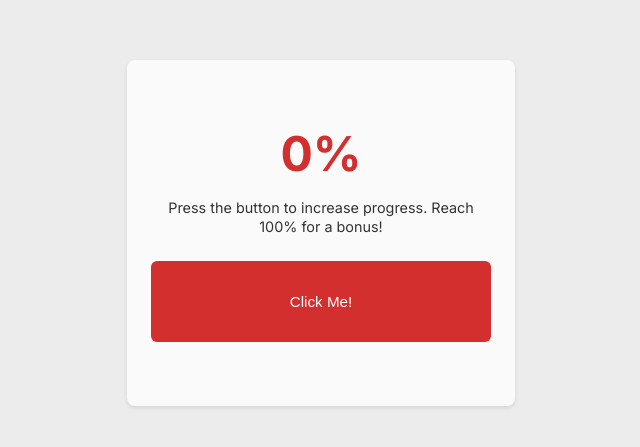
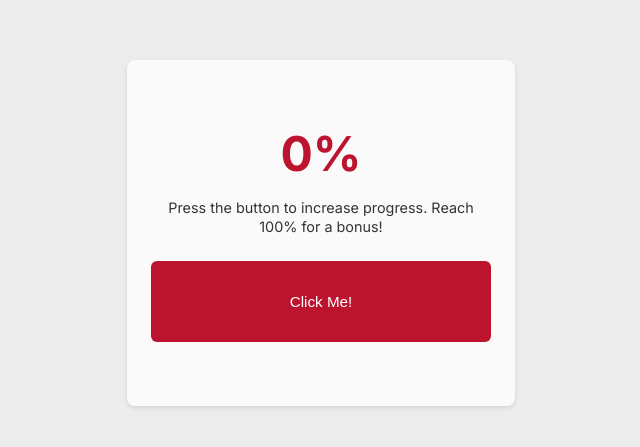
Before and after one commit to Sianuga/IlluminateApp, a Next.js app: page /clicker in a window 1280 px wide. Shown: the part 167-614 px from the top of the page, without its empty margins (319-959 px from the left). Built offline with nearby package versions, Linux system fonts and the light colour scheme.

Commit message:
better something

```diff
--- a/src/app/clicker/ClickerPage.css
+++ b/src/app/clicker/ClickerPage.css
@@ -43,13 +43,13 @@ body {
 .clicker-top-bar-left h1 {
   font-size: 1.1rem;
   font-weight: 700;
-  color: #d32f2f;
+  color: #BC142E;
 }
 
 .clicker-top-bar-right {
   font-size: 1rem;
   font-weight: 700;
-  color: #d32f2f;
+  color: #BC142E;
 }
 
 /* Card styling */
@@ -68,7 +68,7 @@ body {
 .clicker-progress {
   font-size: 3rem;
   font-weight: 700;
-  color: #d32f2f;
+  color: #BC142E;
   margin-bottom: 1rem;
 }
 
@@ -83,7 +83,7 @@ body {
 /* Button styling */
 .clicker-button {
   width: 100%;
-  background-color: #d32f2f;
+  background-color: #BC142E;
   color: #fff;
   font-size: 0.95rem;
   padding: 2rem;
@@ -112,7 +112,7 @@ body {
 .clicker-message {
   margin-top: 1rem;
   font-size: 0.9rem;
-  color: #d32f2f;
+  color: #BC142E;
   font-weight: 600;
 }
 
@@ -159,7 +159,7 @@ body {
   left: 50%;
   width: 8px;
   height: 8px;
-  background-color: #d32f2f;
+  background-color: #BC142E;
   border-radius: 50%;
   opacity: 1;
   animation: particleFly 1s ease-out forwards;
@@ -193,6 +193,6 @@ body {
 .overlay-message {
   font-size: 3rem;
   font-weight: 700;
-  color: #d32f2f;
+  color: #BC142E;
   text-align: center;
 }
--- a/src/app/globals.css
+++ b/src/app/globals.css
@@ -148,6 +148,7 @@ body {
   font-size: 0.75rem;
   cursor: pointer;
   font-weight: 600;
+  margin-bottom: 10px;
 }
 
 /* DAY STREAK AREA */
```
